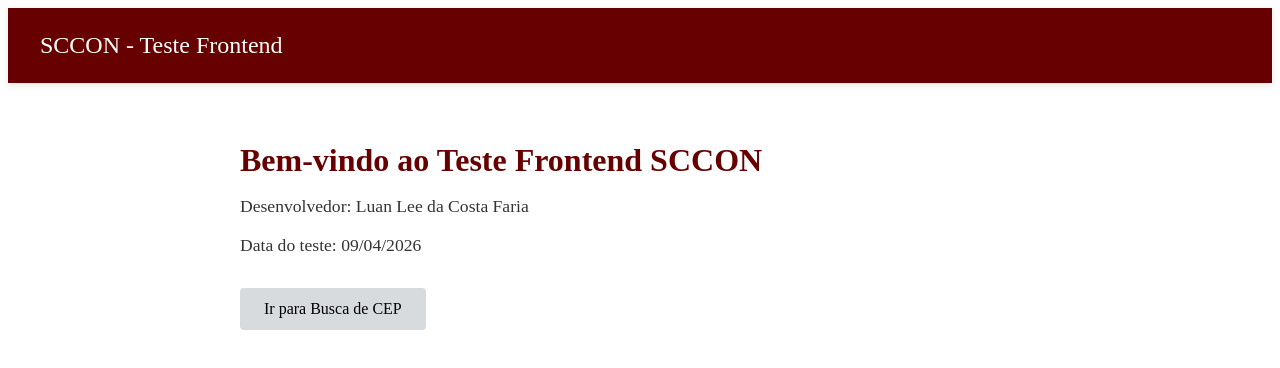
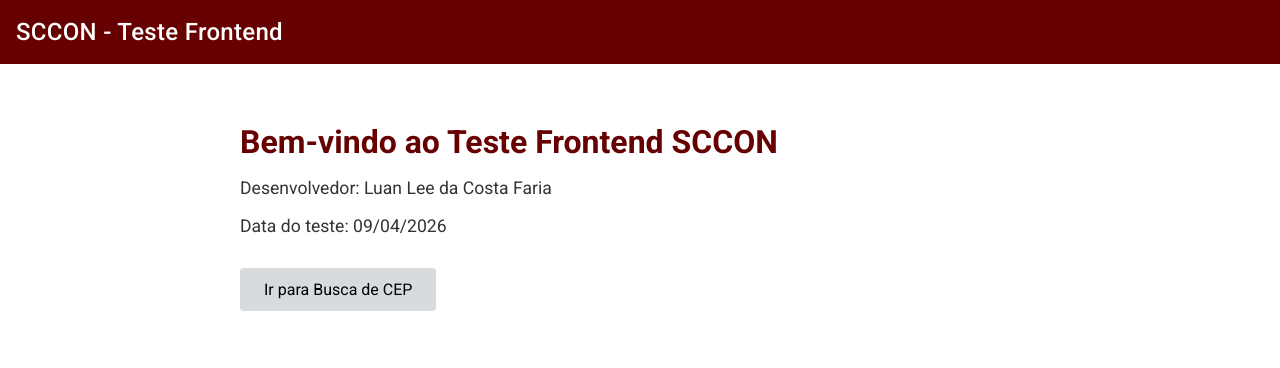
Before and after one commit to luanleecf/Teste-Frontend-SCCON, an Angular app: page /home in a window 1280 px wide. Shown: the top 368 px of the page. Built offline with nearby package versions, Linux system fonts and the light colour scheme.

Commit message:
feat: configurar Angular Material no projeto

```diff
--- a/package.json
+++ b/package.json
@@ -12,10 +12,12 @@
   },
   "private": true,
   "dependencies": {
+    "@angular/cdk": "^21.2.6",
     "@angular/common": "^19.2.0",
     "@angular/compiler": "^19.2.0",
     "@angular/core": "^19.2.0",
     "@angular/forms": "^19.2.0",
+    "@angular/material": "^21.2.6",
     "@angular/platform-browser": "^19.2.0",
     "@angular/platform-browser-dynamic": "^19.2.0",
     "@angular/router": "^19.2.0",
--- a/src/app/app.config.ts
+++ b/src/app/app.config.ts
@@ -1,8 +1,13 @@
 import { ApplicationConfig, provideZoneChangeDetection } from '@angular/core';
 import { provideRouter } from '@angular/router';
+import { provideAnimations } from '@angular/platform-browser/animations';
 
 import { routes } from './app.routes';
 
 export const appConfig: ApplicationConfig = {
-  providers: [provideZoneChangeDetection({ eventCoalescing: true }), provideRouter(routes)]
+  providers: [
+    provideZoneChangeDetection({ eventCoalescing: true }),
+    provideRouter(routes),
+    provideAnimations()
+  ]
 };
--- a/src/app/components/header/header.component.html
+++ b/src/app/components/header/header.component.html
@@ -1,3 +1,3 @@
-<header class="app-header">
-  <h1>SCCON - Teste Frontend</h1>
-</header>
+<mat-toolbar color="primary" class="app-toolbar">
+  <h1 class="app-title">SCCON - Teste Frontend</h1>
+</mat-toolbar>
--- a/src/app/components/header/header.component.scss
+++ b/src/app/components/header/header.component.scss
@@ -1,12 +1,10 @@
-.app-header {
-  background-color: #670000;
-  color: #ffffff;
-  padding: 1.5rem 2rem;
-  box-shadow: 0 2px 8px rgba(0, 0, 0, 0.1);
+.app-toolbar {
+  background-color: #670000 !important;
 
-  h1 {
+  .app-title {
     margin: 0;
     font-size: 1.5rem;
     font-weight: 500;
+    color: #ffffff;
   }
 }
--- a/src/app/components/header/header.component.ts
+++ b/src/app/components/header/header.component.ts
@@ -1,8 +1,10 @@
 import { Component } from '@angular/core';
+import { MatToolbarModule } from '@angular/material/toolbar';
 
 @Component({
   selector: 'sccon-header',
-  imports: [],
+  standalone: true,
+  imports: [MatToolbarModule],
   templateUrl: './header.component.html',
   styleUrl: './header.component.scss'
 })
--- a/src/styles.scss
+++ b/src/styles.scss
@@ -1 +1,24 @@
 /* You can add global styles to this file, and also import other style files */
+
+// Importar temas do Angular Material
+@import '@angular/material/prebuilt-themes/indigo-pink.css';
+
+// Importar Material Icons
+@import url('https://fonts.googleapis.com/icon?family=Material+Icons');
+@import url('https://fonts.googleapis.com/css2?family=Roboto:wght@300;400;500;700&display=swap');
+
+// Estilos globais
+html, body {
+  margin: 0;
+  padding: 0;
+  font-family: Roboto, "Helvetica Neue", sans-serif;
+}
+
+// Variáveis SCCON
+:root {
+  --primary-color: #670000;
+  --secondary-color: #D7DBDD;
+  --text-primary: #333;
+  --text-secondary: #666;
+  --background-light: #f5f5f5;
+}
```
Also changed, not shown: 1 other file (tests, documents, lock files or other folders).
